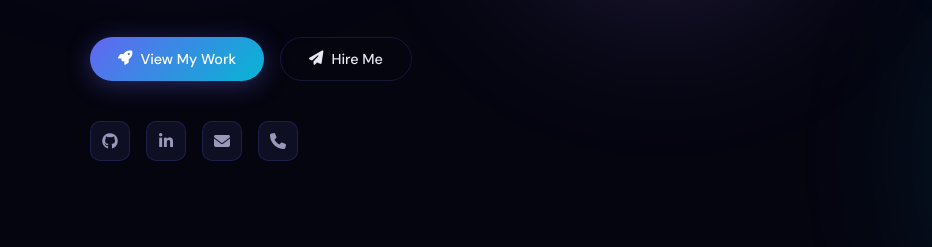
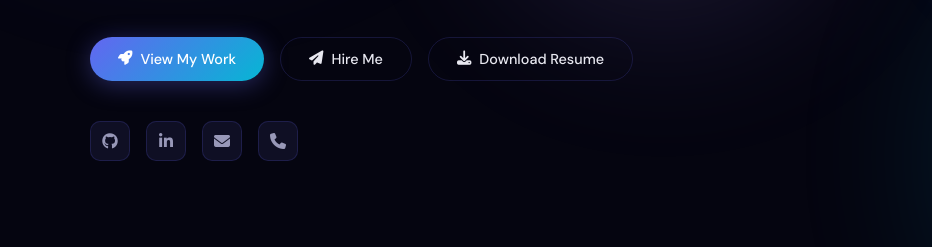
Before and after one commit to Tusharsrivastava001/Portfolio-tushar, a plain HTML site: page index.html in a window 1280 px wide. Shown: the part 539-786 px from the top of the page, 0-932 px from the left. Drawn offline with nearby package versions, Linux system fonts and the light colour scheme.

Commit message:
add it a

```diff
--- a/index.html
+++ b/index.html
@@ -1422,6 +1422,7 @@
         <div class="hero-btns">
           <a href="#projects" class="btn btn-primary"><i class="fas fa-rocket"></i> View My Work</a>
           <a href="#contact" class="btn btn-outline"><i class="fas fa-paper-plane"></i> Hire Me</a>
+          <a href="resume.pdf" class="btn btn-outline" download><i class="fas fa-download"></i> Download Resume</a>
         </div>
         <div class="hero-socials">
           <a href="https://github.com/Tusharsrivastava001" target="_blank" class="social-icon"><i
```
Also changed, not shown: 3 other files.
